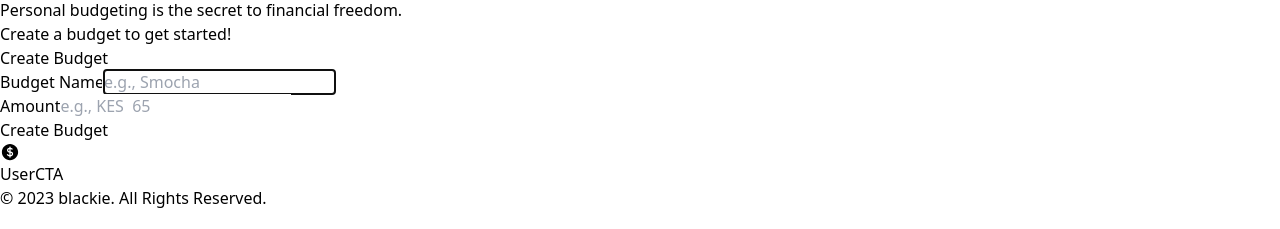
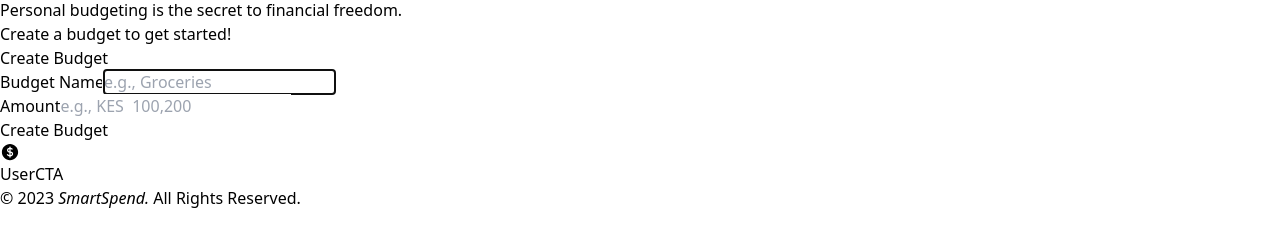
Before and after one commit to Blackie360/budget, a React (Vite) app: page / in a window 1280 px wide. Both pictures are taken after typing "Sample" into the empty fields and a click on the button "Create Account". Shown: the part 568-797 px from the top of the page. Built offline with nearby package versions, Linux system fonts and the light colour scheme.

Commit message:
footer name changed from blackiet to Smartspend.,add expense changed to add item,delete user to delete user account,yoobudget toSmartspend

```diff
--- a/src/components/AddBudgetForm.jsx
+++ b/src/components/AddBudgetForm.jsx
@@ -28,7 +28,7 @@ const AddBudgetForm = () => {
             type="text"
             name="newBudget"
             id="newBudget"
-            placeholder="e.g., Smocha"
+            placeholder="e.g., Groceries"
             required
             ref={focusRef}
             className="w-full border rounded-md py-2 px-3 focus:outline-none focus:ring focus:border-purple-400"
@@ -43,7 +43,7 @@ const AddBudgetForm = () => {
             step="0.01"
             name="newBudgetAmount"
             id="newBudgetAmount"
-            placeholder="e.g., KES  65"
+            placeholder="e.g., KES  100,200"
             required
             inputMode="decimal"
             className="w-full border rounded-md py-2 px-3 focus:outline-none focus:ring focus:border-purple-400"
--- a/src/components/AddExpenseForm.jsx
+++ b/src/components/AddExpenseForm.jsx
@@ -40,12 +40,12 @@ const AddExpenseForm = ({ budgets }) => {
           <div className="">
             <label
             className="block text-gray-700 text-sm font-bold mb-2"
-            htmlFor="newExpense">Expense Name </label>
+            htmlFor="newExpense">Item Name </label>
             <input
               type="text"
               name="newExpense"
               id="newExpense"
-              placeholder="e.g., Coffee"
+              placeholder="e.g., Sugar,Cooking Oil"
               ref={focusRef}
               required
               className="w-full border rounded-md py-2 px-3 focus:outline-none focus:ring focus:border-purple-400"
@@ -96,7 +96,7 @@ const AddExpenseForm = ({ budgets }) => {
     <span>Submitting…</span>
   ) : (
     <>
-      <span>Add Expense</span>
+      <span>Add item</span>
       <PlusCircleIcon width={20} className="ml-2" />
     </>
   )}
--- a/src/components/Footer.jsx
+++ b/src/components/Footer.jsx
@@ -9,7 +9,7 @@ const Footer = () => {
       <p className="text-sm md:text-base lg:text-lg xl:text-xl">
         &copy; {new Date().getFullYear()} <a
         href="https://felix-jumason.netlify.app/"
-        className='hover:bg-purple-600'>blackie.</a> All Rights Reserved.
+        className='hover:bg-purple-600'><i>SmartSpend.</i></a> All Rights Reserved.
       </p>
     </footer>
   );
```
